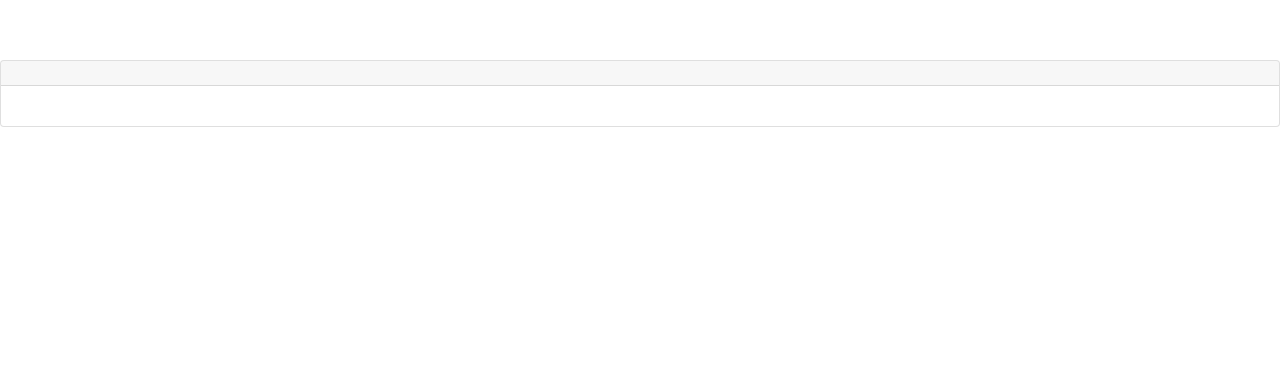
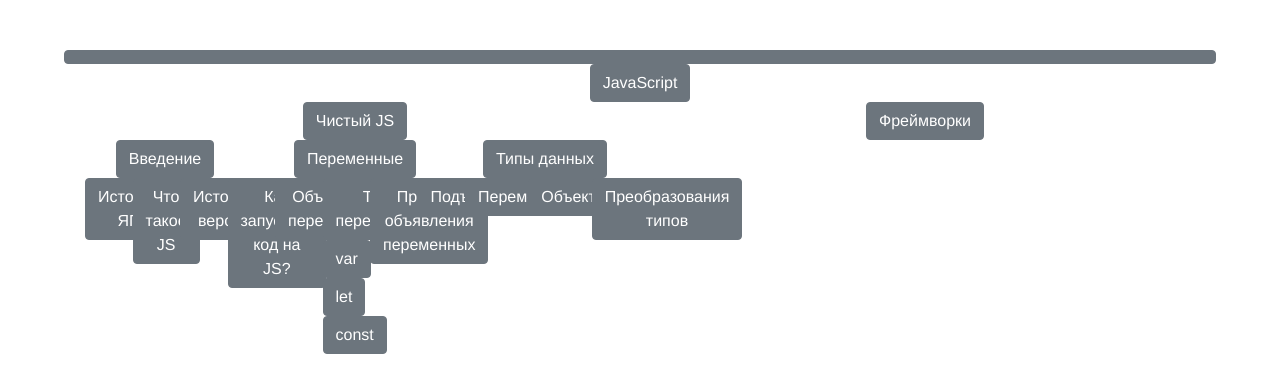
Before and after one commit to Uly09/Roadmap_CyberGarden, a Vue app in the folder roadmap-project/: page / in a window 1280 px wide. Both pictures are taken after a click on the button "Принять". Shown: the top 392 px of the page. Built offline with nearby package versions, Linux system fonts and the light colour scheme.

Commit message:
add roadmap generator

```diff
--- a/roadmap-project/src/App.vue
+++ b/roadmap-project/src/App.vue
@@ -22,6 +22,5 @@
   -moz-osx-font-smoothing: grayscale;
   text-align: center;
   color: #2c3e50;
-  margin-top: 60px;
 }
 </style>
--- a/roadmap-project/src/components/Roadmap.vue
+++ b/roadmap-project/src/components/Roadmap.vue
@@ -1,11 +1,10 @@
 <template>
-    <div>
-        <b-card>
+    <div class="wrapper">
+        <b-card v-if="!toggleBtn">
             <template #header>
-                <div v-if="!toggleBtn">Что вы хотите изучить?</div>
-                <div v-else>{{ selected }}</div>
+                <div >Что вы хотите изучить?</div>
             </template>
-            <b-form-group v-if="!toggleBtn" v-slot="{ ariaDescribedby }">
+            <b-form-group v-slot="{ ariaDescribedby }">
                 <b-form-radio-group
                     v-model="selected"
                     :options="options"
@@ -14,9 +13,11 @@
                     plain
                     stacked
                 ></b-form-radio-group>
-                <b-button :pressed.sync="toggleBtn" variant="outline-secondary">Принять</b-button>
+                <b-button :pressed.sync="toggleBtn" @click="showRoadmap" class="mt-3" variant="outline-secondary">Принять</b-button>
             </b-form-group>
         </b-card>
+        <div v-show="toggleBtn"><b-button block variant="secondary">{{ selected }}</b-button></div>
+        <div v-show="toggleBtn" ref="roadmapBlock" class="container"></div>
     </div>
 </template>
 
@@ -28,14 +29,70 @@
         toggleBtn: false,
         selected: '',
         options: [
-          { text: 'Frontend-разработка', value: 'Frontend-разработка' },
-          { text: 'Backend-разработка', value: 'Backend-разработка' },
-          { text: 'Серверная разработка', value: 'Серверная разработка' },
-          { text: 'Data-science', value: 'Data-science' },
-          { text: 'Машинное обучение', value: 'Машинное обучение' },
-          { text: 'Верстка сайтов', value: 'HTML-верстка' }
+          { text: 'Frontend-разработка', value: 'Frontend-разработка', disabled: false },
+          { text: 'Backend-разработка', value: 'Backend-разработка', disabled: true },
+          { text: 'Серверная разработка', value: 'Серверная разработка', disabled: true },
+          { text: 'Data-science', value: 'Data-science', disabled: true },
+          { text: 'Машинное обучение', value: 'Машинное обучение', disabled: true },
+          { text: 'Верстка сайтов', value: 'HTML-верстка', disabled: true }
+        ],
+        roadmap: [
+            { caption: "JavaScript", elements: [
+                {caption: "Чистый JS", elements: [
+                    {caption: "Введение", elements: [
+                        {caption: "История ЯП", elements: []},
+                        {caption: "Что такое JS", elements: []},
+                        {caption: "История версий", elements: []},
+                        {caption: "Как запустить код на JS?", elements: []},
+                    ]},
+                    {caption: "Переменные", elements: [
+                        {caption: "Объвление переменных", elements: []},
+                        {caption: "Типы переменных", elements: [
+                            {caption: "var", elements: []},
+                            {caption: "let", elements: []},
+                            {caption: "const", elements: []},
+                        ]},
+                        {caption: "Правила объявления переменных", elements: []},
+                        {caption: "Подъём", elements: []},
+                    ]},
+                    {caption: "Типы данных", elements: [
+                        {caption: "Переменные", elements: []},
+                        {caption: "Объекты", elements: []},
+                        {caption: "Преобразования типов", elements: []},
+                    ]},
+                ]},
+                {caption: "Фреймворки", elements: []}
+            ] }
+
         ]
       }
+    },
+    methods: {
+        generateRoadmap(array, block) {
+            block += '<div class="row row-cols-' + array.length + '">';
+
+            array.forEach((item) => {
+                block += '<div class="col"><button class="btn btn-secondary">' + item.caption + '</button>';
+                if (item.elements.length > 0) block = this.generateRoadmap(item.elements, block);
+                block += '</div>';
+            });
+            block += '</div>';
+
+            return block;
+        },
+        showRoadmap() {
+            let body = this.generateRoadmap(this.roadmap, '');
+
+            this.$refs.roadmapBlock.innerHTML = "";
+            this.$refs.roadmapBlock.insertAdjacentHTML('afterbegin', body);
+        }
     }
 }
 </script>
+
+<style scoped>
+.wrapper {
+    max-width: 90%;
+    margin: 50px auto;
+}
+</style>
```
